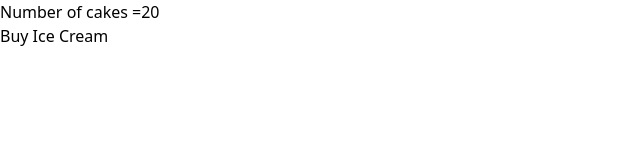
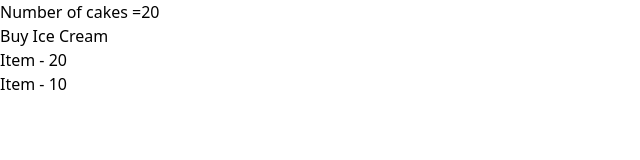
Before and after one commit to kluivstar/Redux, a React (Create React App) app: page / in a window 1280 px wide. Shown: the top 160 px of the page, without its empty margins (0-640 px from the left). Built offline with nearby package versions, Linux system fonts and the light colour scheme.

Commit message:
mapStateToProps with ownProps with conditional statement that gives output of numOfCake or numOfIceCreams depending on passed prop

```diff
--- a/src/App.js
+++ b/src/App.js
@@ -4,6 +4,7 @@ import {Provider} from 'react-redux'
 import HookCakeContainer from './components/HooksCakeContainer'
 import IceCreamContainer from './components/IceCreamContainer'
 import NewCakeContainer from './components/NewCakeContainer'
+import ItemContainer from './components/ItemContainer'
 
 export const App = () => {
   return (
@@ -16,6 +17,9 @@ export const App = () => {
           <NewCakeContainer/>
           */}
           <IceCreamContainer/>
+          <ItemContainer/>
+          <ItemContainer cake/>
+
         </div>
       </Provider>
     </div>
--- a/src/components/NewCakeContainer.js
+++ b/src/components/NewCakeContainer.js
@@ -24,7 +24,7 @@ const mapStateToProps = state => {
     numOfCakes: state.cake.numOfCakes
   }
 }
-// PASS INPUT TO ACTION CREATOR THEN REDUCER THE UPDATES STATE WITH NEW INPUT
+// PASS INPUT TO ACTION CREATOR THEN REDUCER THEN UPDATES STATE WITH NEW INPUT
 // Binds the buyCake action creator to the component
 // When buyCake is called with a number, it dispatches the action to the Redux store
 const mapDispatchToProps = dispatch => {
```
